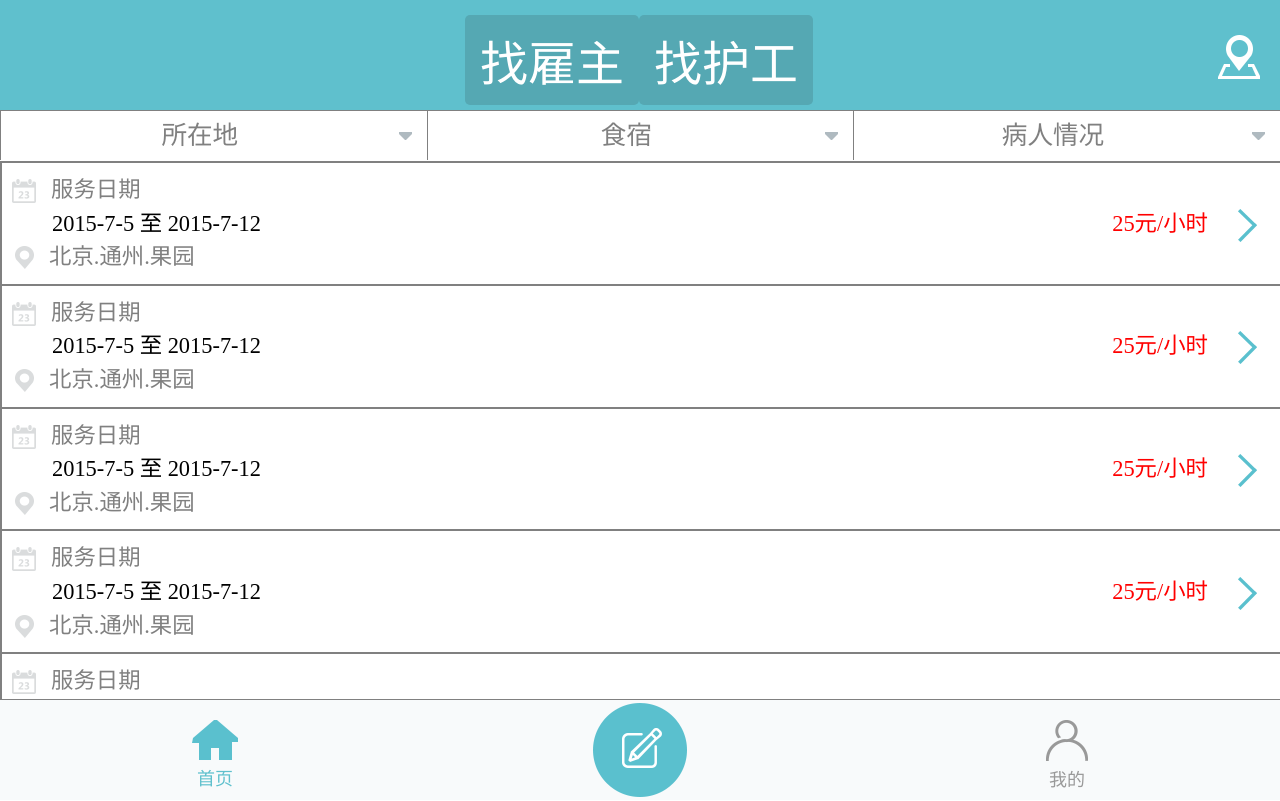
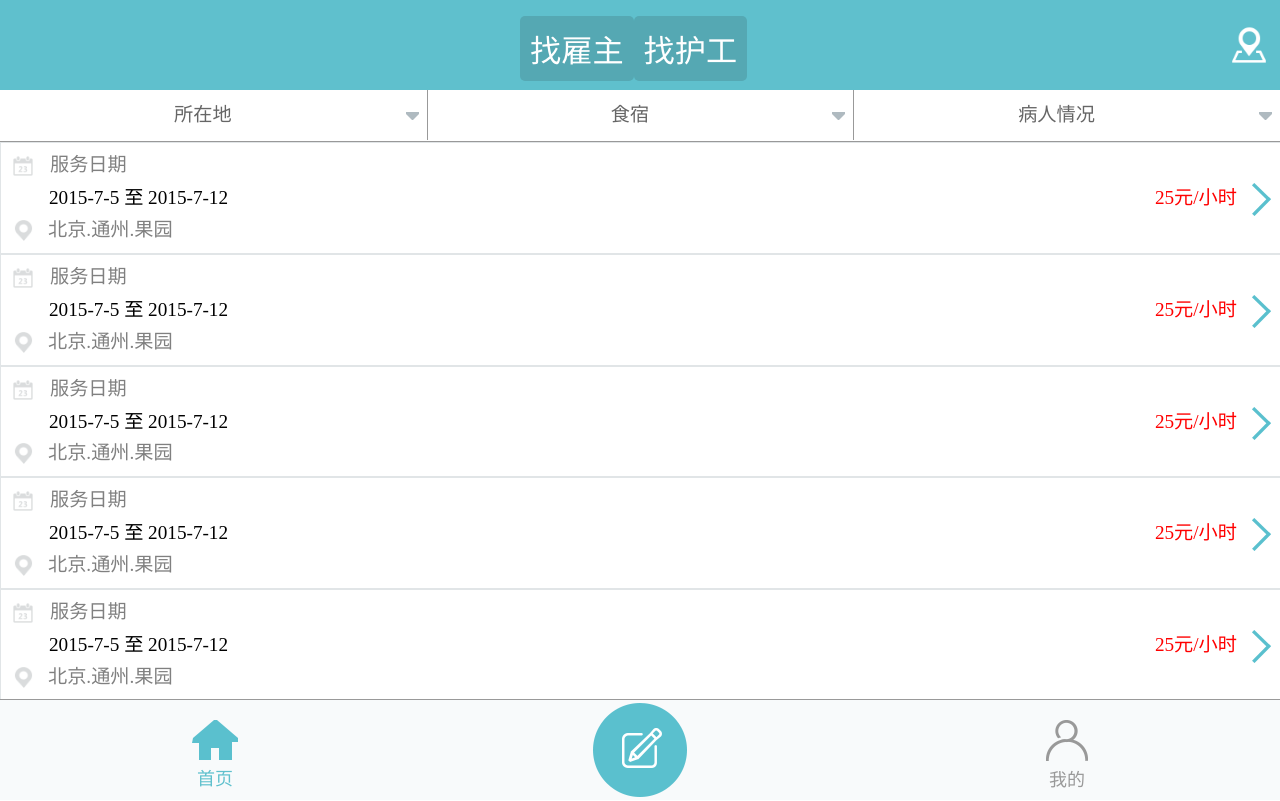
Before and after one commit to dapeng20180918/start-a-project, a plain HTML site: page work-6/index.html in a window 1280 px wide. Drawn offline with Linux system fonts and the light colour scheme.

Commit message:
稍微修改

```diff
--- a/work-6/index.html
+++ b/work-6/index.html
@@ -3,7 +3,7 @@
 <head>
 	<title>作业6-护工列表</title>
 	<meta charset="utf-8">
-	<meta name="viewport" content="width=device-width, initial-scale=1.0, maximum-scale=1.0, user-scalable=0">
+	<meta name="viewport" content="width=device-width, initial-scale=1.0">
 	<link rel="stylesheet" type="text/css" href="main.css">
 </head>
 <body>
@@ -56,7 +56,8 @@
 					<span class="icon icon-calendar2 float1"></span>
 					<span class="content-line1">服务日期</span>
 				</li>
-				<li class="content-line2">2015-7-5 至 2015-7-12
+				<li class="content-line2">
+					<span class="date">2015-7-5 至 2015-7-12</span>
 					<button class="icon icon-right right-pic"></button>
 					<span class="right">25元/小时</span>
 				</li>
@@ -70,7 +71,8 @@
 					<span class="icon icon-calendar2 float1"></span>
 					<span class="content-line1">服务日期</span>
 				</li>
-				<li class="content-line2">2015-7-5 至 2015-7-12
+				<li class="content-line2">
+					<span class="date">2015-7-5 至 2015-7-12</span>
 					<button class="icon icon-right right-pic"></button>
 					<span class="right">25元/小时</span>
 				</li>
@@ -84,7 +86,8 @@
 					<span class="icon icon-calendar2 float1"></span>
 					<span class="content-line1">服务日期</span>
 				</li>
-				<li class="content-line2">2015-7-5 至 2015-7-12
+				<li class="content-line2">
+					<span class="date">2015-7-5 至 2015-7-12</span>
 					<button class="icon icon-right right-pic"></button>
 					<span class="right">25元/小时</span>
 				</li>
@@ -98,7 +101,8 @@
 					<span class="icon icon-calendar2 float1"></span>
 					<span class="content-line1">服务日期</span>
 				</li>
-				<li class="content-line2">2015-7-5 至 2015-7-12
+				<li class="content-line2">
+					<span class="date">2015-7-5 至 2015-7-12</span>
 					<button class="icon icon-right right-pic"></button>
 					<span class="right">25元/小时</span>
 				</li>
@@ -112,7 +116,8 @@
 					<span class="icon icon-calendar2 float1"></span>
 					<span class="content-line1">服务日期</span>
 				</li>
-				<li class="content-line2">2015-7-5 至 2015-7-12
+				<li class="content-line2">
+					<span class="date">2015-7-5 至 2015-7-12</span>
 					<button class="icon icon-right right-pic"></button>
 					<span class="right">25元/小时</span>
 				</li>
@@ -126,7 +131,8 @@
 					<span class="icon icon-calendar2 float1"></span>
 					<span class="content-line1">服务日期</span>
 				</li>
-				<li class="content-line2">2015-7-5 至 2015-7-12
+				<li class="content-line2">
+					<span class="date">2015-7-5 至 2015-7-12</span>
 					<button class="icon icon-right right-pic"></button>
 					<span class="right">25元/小时</span>
 				</li>
@@ -140,7 +146,8 @@
 					<span class="icon icon-calendar2 float1"></span>
 					<span class="content-line1">服务日期</span>
 				</li>
-				<li class="content-line2">2015-7-5 至 2015-7-12
+				<li class="content-line2">
+					<span class="date">2015-7-5 至 2015-7-12</span>
 					<button class="icon icon-right right-pic"></button>
 					<span class="right">25元/小时</span>
 				</li>
@@ -154,7 +161,8 @@
 					<span class="icon icon-calendar2 float1"></span>
 					<span class="content-line1">服务日期</span>
 				</li>
-				<li class="content-line2">2015-7-5 至 2015-7-12
+				<li class="content-line2">
+					<span class="date">2015-7-5 至 2015-7-12</span>
 					<button class="icon icon-right right-pic"></button>
 					<span class="right">25元/小时</span>
 				</li>
@@ -163,20 +171,7 @@
 					<span class="content-line3">北京.通州.果园</span>
 				</li>
 			</ul>
-			<ul class="content-one">
-				<li>
-					<span class="icon icon-calendar2 float1"></span>
-					<span class="content-line1">服务日期</span>
-				</li>
-				<li class="content-line2">2015-7-5 至 2015-7-12
-					<button class="icon icon-right right-pic"></button>
-					<span class="right">25元/小时</span>
-				</li>
-				<li>
-					<span class="icon icon-position float3"></span>
-					<span class="content-line3">北京.通州.果园</span>
-				</li>
-			</ul>
+
 
 		</div>
 	</div>
--- a/work-6/main.css
+++ b/work-6/main.css
@@ -1,36 +1,53 @@
 .icon{background-image: url(img.png);}
 .icon-triangle{height:8px;width:13px;background-position:-153px -38px;}
 .icon-right{height:33px;width:19px;background-position:-153px 0;}
-.icon-position{height:23px;width:19px;background-position:-180px -28px;}
-.icon-calendar2{height:24px;width:24px;background-position:-175px 0;}
+.icon-position{height:23px;width:19px;background-position:-180px -28px;
+	transform: scale(0.9);
+}
+.icon-calendar2{height:24px;width:24px;background-position:-175px 0;
+	transform: scale(0.8);
+}
 .icon-user{height:41px;width:42px;background-position:-100px 0;}
-.icon-select{height:44px;width:42px;background-position:-100px -50px;}
+.icon-select{height:44px;width:42px;background-position:-100px -50px;
+	transform: scale(0.8);
+}
 .icon-home{height:40px;width:46px;background-position:-153px -54px;}
 .icon-circle-edit{height:94px;width:94px;background-position:0 0;}
 
 body{
 	background-color: white;
 	margin: 0;
-	font-size: 2em;
+	font-size: 1em;
 	overflow-x: hidden;
 	overflow-y: hidden;
 }
 .header{
-	height: 110px;
+	height: 90px;
 	background-color: #5fc0cd;
 	position: relative;
 	z-index: 999;
 }
 .header .btn-group{
-	padding-left: calc(50% - 175px);
-	padding-top: 15px;
+	/*定宽 margin:0 auto实现*/
+	width: 240px;
+	margin: 0 auto;
+
+	/*table居中*/
+	/*display: table; margin: 0 auto;*/
+
+	/*使用绝对定位实现居中*/
+/*	position:absolute;
+	left:50%;
+	transform:translate(-50%);*/
+	padding-top: 16px;
+	font-size: 1.3em;
 }
 
 .header .btn-group button {
 	background-color: #55a8b3;
-	border: 0;
+	border: none;
 	font-size: 1.5em;
-	padding: 10px 15px;
+	padding: 10px;
 	color: white;
 	cursor: pointer;
 	float: left;
@@ -43,8 +60,8 @@ body{
 }
 .header .right{
 	float: right;
-	padding-top: 20px;
-	padding-right: 20px;
+	padding-top: 7px;
+	padding-right: 10px;
 }
 
 button{
@@ -103,20 +120,29 @@ ul{
 	width: 100%;
 	margin: 0;
 	padding: 0;
-	font-size: 0.8em;
+	font-size: 1.2em;
+	/*box-sizing:border-box;*/
+}
+ul:hover{
+	background-color: lightgreen;
 }
 .nav>li{
+	/*box-sizing:border-box;*/
 	float: left;
 	width: 33.33%;
 }
+ul.drop-down-content>li{
+
+}
 .title ul a{
+	/*box-sizing:border-box;*/
 	display: block;
 	text-decoration: none;
 	width: 100%;
 	height: 50px;
 	text-align: center;
 	line-height: 50px;
-	color: gray;
+	color: #666;
 	background-color: white;
 }
 .drop-down{
@@ -126,8 +152,15 @@ ul{
 }
 .drop-down-content{
 	padding: 0;
-	position:absolute;
-	border: 1px solid gray;
+	position:relative;
+	top: 1px;
+	border: 1px solid #999;
+	/*border-top: none;*/
+	width: calc(100% - 1px);
+}
+.drop-down-content li a{
+	font-size: 0.8em;
+	width: 100%;
 }
 
 .drop-down-content li:hover a{
@@ -137,9 +170,10 @@ ul{
 	overflow: visible;
 }
 ul.nav>li>a{
-	border: 1px solid gray;
+	border-left: 1px solid #999;
 }
 .nav>li:first-child>a{
+	border-left: none;
 }
 .nav>li:last-child>a{
 }
@@ -148,8 +182,9 @@ ul.nav>li>a{
 .content .list{
 	/*background-color: yellow;*/
 	margin-top: 51px;
-	border: 1px solid gray;
-	height: calc(100% - 263px);
+	border-top: 1px solid #999;
+	border-bottom: 1px solid #999;
+	height: calc(100% - 243px);
 	position: fixed;
 	width: 100%;
 	overflow-y: auto;
@@ -161,15 +196,15 @@ ul.nav>li>a{
 	z-index: 100;
 }
 .list .content-one{
-	border: 1px solid gray;
+	border: 1px solid #e1e5e7;
 	color: gray;
-	line-height: 1.5em;
-	font-size: 0.7em;
+	line-height: 1.3em;
+	font-size: 1.2em;
 	padding: 10px;
 }
 .list .content-one span.float1{
 	float: left;
-	margin-top: 6px;
+	margin-top: 1px;
 }
 .list .content-one .content-line1{
 	padding-left: 15px;
@@ -177,20 +212,28 @@ ul.nav>li>a{
 .list .content-one span.right{
 	float: right;
 	color: red;
-	padding-right: 30px;
+	padding-right: 15px;
 }
 .list .content-one button.right-pic{
 	float: right;
-	margin-right: 35px;
-	margin-top: 2px;
+	margin-right: 20px;
+	margin-top: -3px;
 }
 .list .content-one .content-line2{
-	padding-left: 40px;
+	padding-left: 38px;
 	color: black;
+	margin-top: 8px;
+}
+.list .content-one .content-line2 .date{
+	display: inline-block;
+	width: calc(100% - 160px);
+	overflow: hidden;/*超出部分隐藏*/
+    white-space: nowrap;/*不换行*/
+    text-overflow:ellipsis;/*超出部分文字以...显示*/
 }
 .list .content-one span.float3{
 	float: left;
-	margin-top: 6px;
+	margin-top: 1px;
 	margin-left: 3px;
 }
 .list .content-one .content-line3{
@@ -199,5 +242,5 @@ ul.nav>li>a{
 .nav .drop-down .fix{
 	float: right;
 	margin-top: 22px;
-	margin-right: 15px;
+	margin-right: 8px;
 }
```
